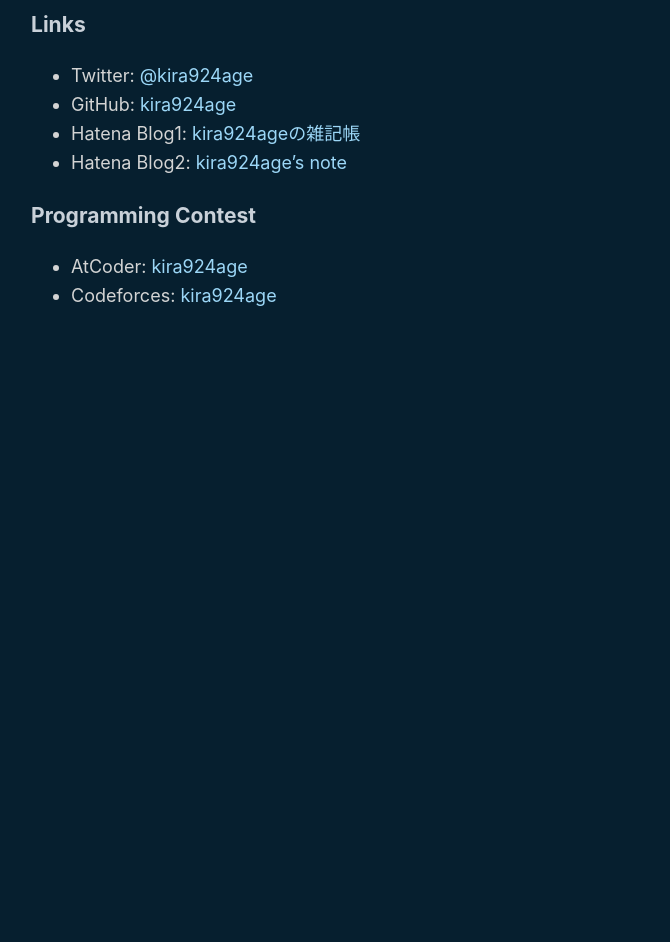
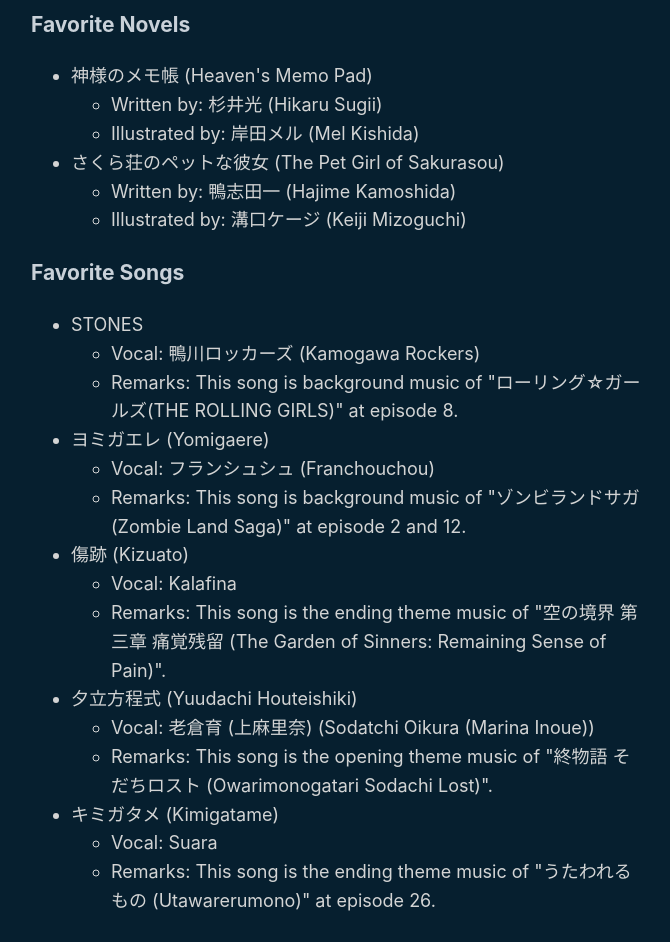
Before and after one commit to kira924age/kira924age.com, a Next.js app: page / in a window 1280 px wide. Shown: the part 900-1842 px from the top of the page, without its empty margins (303-973 px from the left). Before the commit the page ends 1319 px from the top, so only its background shows below. Built offline with nearby package versions, Linux system fonts and the light colour scheme.

Commit message:
modified:   pages/index.js
add favorite songs

```diff
--- a/pages/index.js
+++ b/pages/index.js
@@ -30,17 +30,81 @@ export default function Home() {
         <li key="4">幸腹グラフィティ (Koufuku Graffiti)</li>
         <li key="5">魔法少女まどか☆マギカ (Mahou Shoujo Madoka Magica)</li>
 
-        <Link href="anime">
+        <Link href="/anime">
           <a>read more</a>
         </Link>
       </ul>
 
       <h3>Favorite Comics</h3>
       <ul>
-        <li key="1">ふたりエスケープ (Futari Escape)</li>
-        <li key="2">NEW GAME!</li>
-        <li key="3">とある科学の超電磁砲 (Toaru Kagaku no Railgun)</li>
+        <li key="1">とある科学の超電磁砲 (Toaru Kagaku no Railgun)</li>
+        <li key="2">ふたりエスケープ (Futari Escape)</li>
+        <li key="3">NEW GAME!</li>
         <li key="4">はねバド！ (Hanebado!)</li>
+      </ul>
+
+      <h3>Favorite Novels</h3>
+      <ul>
+        <li key="1">神様のメモ帳 (Heaven's Memo Pad)</li>
+        <ul>
+          <li key="1">Written by: 杉井光 (Hikaru Sugii)</li>
+          <li key="2">Illustrated by: 岸田メル (Mel Kishida)</li>
+        </ul>
+        <li key="2">さくら荘のペットな彼女 (The Pet Girl of Sakurasou)</li>
+        <ul>
+          <li key="1">Written by: 鴨志田一 (Hajime Kamoshida)</li>
+          <li key="2">Illustrated by: 溝口ケージ (Keiji Mizoguchi)</li>
+        </ul>
+      </ul>
+
+      <h3>Favorite Songs</h3>
+      <ul>
+        <li key="1">STONES</li>
+        <ul>
+          <li key="1">Vocal: 鴨川ロッカーズ (Kamogawa Rockers)</li>
+          <li key="2">
+            Remarks: This song is background music of "ローリング☆ガールズ(THE
+            ROLLING GIRLS)" at episode 8.
+          </li>
+        </ul>
+
+        <li key="2">ヨミガエレ (Yomigaere)</li>
+        <ul>
+          <li key="1">Vocal: フランシュシュ (Franchouchou)</li>
+          <li key="2">
+            Remarks: This song is background music of "ゾンビランドサガ (Zombie
+            Land Saga)" at episode 2 and 12.
+          </li>
+        </ul>
+
+        <li key="3">傷跡 (Kizuato)</li>
+        <ul>
+          <li key="1">Vocal: Kalafina</li>
+          <li key="2">
+            Remarks: This song is the ending theme music of "空の境界 第三章
+            痛覚残留 (The Garden of Sinners: Remaining Sense of Pain)".
+          </li>
+        </ul>
+
+        <li key="4">夕立方程式 (Yuudachi Houteishiki)</li>
+        <ul>
+          <li key="1">
+            Vocal: 老倉育 (上麻里奈) (Sodatchi Oikura (Marina Inoue))
+          </li>
+          <li key="2">
+            Remarks: This song is the opening theme music of "終物語
+            そだちロスト (Owarimonogatari Sodachi Lost)".
+          </li>
+        </ul>
+
+        <li key="5">キミガタメ (Kimigatame)</li>
+        <ul>
+          <li key="1">Vocal: Suara</li>
+          <li key="2">
+            Remarks: This song is the ending theme music of "うたわれるもの
+            (Utawarerumono)" at episode 26.
+          </li>
+        </ul>
       </ul>
 
       <h3>Links</h3>
@@ -60,17 +124,6 @@ export default function Home() {
           <a href="https://kira924age.hatenadiary.com/">kira924age’s note</a>
         </li>
       </ul>
-
-      <h3>Programming Contest</h3>
-      <ul>
-        <li key="1">
-          AtCoder: <a href="https://atcoder.jp/users/kira924age">kira924age</a>
-        </li>
-        <li key="2">
-          Codeforces:{" "}
-          <a href="https://codeforces.com/profile/kira924age">kira924age</a>
-        </li>
-      </ul>
     </Layout>
   );
 }
```
